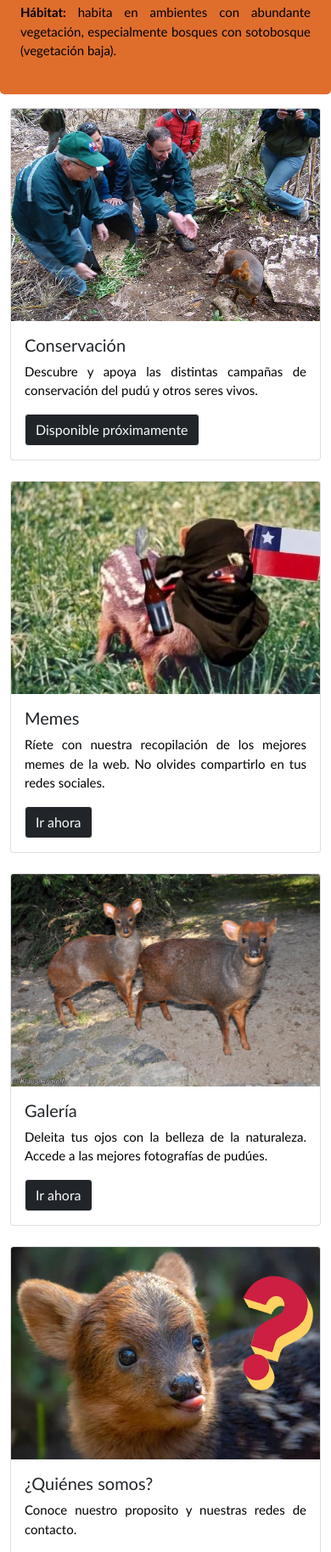
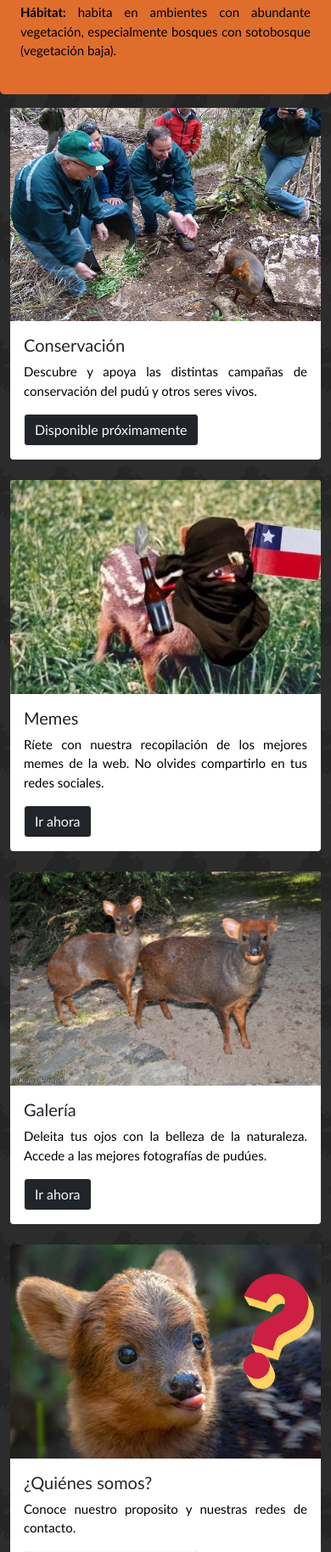
Before and after one commit to ducktracio/puduweb_v2, a plain HTML site: page index.html in a window 390 px wide. Shown: the part 1895-3722 px from the top of the page at 85% size. Drawn offline with nearby package versions, Linux system fonts and the light colour scheme.

Commit message:
background

```diff
--- a/css/mystyle.css
+++ b/css/mystyle.css
@@ -6,6 +6,11 @@
 .bg-color2 {
     --bs-bg-opacity: 1;
     background-color: #df6e2d;
+}
+
+.bg-color3 {
+    --bs-bg-opacity: 1;
+    background-color: #f180249f;
 }
 
 .bg-black {
@@ -46,6 +51,31 @@
     height: 200px;
     margin: 4px;
     object-fit: cover;
+}
+
+.card-me {
+    position: relative;
+    display: flex;
+    flex-direction: column;
+    min-width: 0;
+    word-wrap: break-word;
+    background-color: #fff;
+    background-clip: border-box;
+    border-radius: .25rem;
+  }
+
+.background-black{
+    background-image: url("../images/background-black.jpg");
+    background-attachment: fixed;
+    background-repeat: repeat;
+    background-size: 300px;
+}
+
+.background-white{
+    background-image: url("../images/background.jpg");
+    background-attachment: fixed;
+    background-repeat: repeat;
+    background-size: 300px;
 }
 
 /* Galeria */
--- a/index.html
+++ b/index.html
@@ -13,7 +13,7 @@
     integrity="sha384-EVSTQN3/azprG1Anm3QDgpJLIm9Nao0Yz1ztcQTwFspd3yD65VohhpuuCOmLASjC" crossorigin="anonymous">
 </head>
 
-<body>
+<body class="background-black">
   <header>
     <div class="container-fluid p-3 bg-color1 text-white text-center">
       <img src="images/title.png" width="50%" alt="" style="margin-bottom: 15px"></img>
@@ -89,7 +89,7 @@
     <div class="container my-3">
       <div class="row row-cols-1 row-cols-md-3 g-4">
         <div class="col">
-          <div class="card">
+          <div class="card-me">
             <a href="#">
             <img src="images/pudu/58.jpg" class="card-img-top" style="aspect-ratio: 16 / 11;"  alt="..."></a>
             <div class="card-body">
@@ -100,7 +100,7 @@
           </div>
         </div>
         <div class="col">
-          <div class="card" >
+          <div class="card-me" >
             <a href="memes-1.html">
               <img src="images/pudu/memes/3.jpg" class="card-img-top" style="aspect-ratio: 16 / 11;" alt="...">
             </a>
@@ -112,7 +112,7 @@
           </div>
         </div>
         <div class="col">
-          <div class="card">
+          <div class="card-me">
             <a href="gallery-1.html">
             <img src="images/pudu/4.jpg" class="card-img-top" style="aspect-ratio: 16 / 11;" alt="..."></a>
             <div class="card-body">
@@ -123,7 +123,7 @@
           </div>
         </div>
         <div class="col">
-          <div class="card">
+          <div class="card-me">
             <img src="images/who.jpeg" class="card-img-top" style="aspect-ratio: 16 / 11;" alt="...">
             <div class="card-body">
               <h5 class="card-title">¿Quiénes somos?</h5>
@@ -136,7 +136,7 @@
     </div>
 
     <div class="container my-3">
-      <div class="col-sm-3 col-md-3 col-lg-3 col-xl-6 p-4 m-auto bg-color1 rounded-3">
+      <div class="col-sm-3 col-md-3 col-lg-3 col-xl-6 p-4 m-auto rounded-3">
         <div class="row bg-dark rounded-3">
           <h1 id="dailypudu_text2" class="article-title" style="margin-block-start: 10px;">El pudú del día:</h1>
           <h1 id="dailypudu_text" class="article-subtitle">Hola</h1>
```
Also changed, not shown: gallery-1.html (+1 -1 lines), gallery-2.html (+1 -1 lines), gallery-3.html (+1 -1 lines), memes-2.html (+1 -1 lines), images/background-black.jpg (added), images/background.jpg (added), 2 other files.
